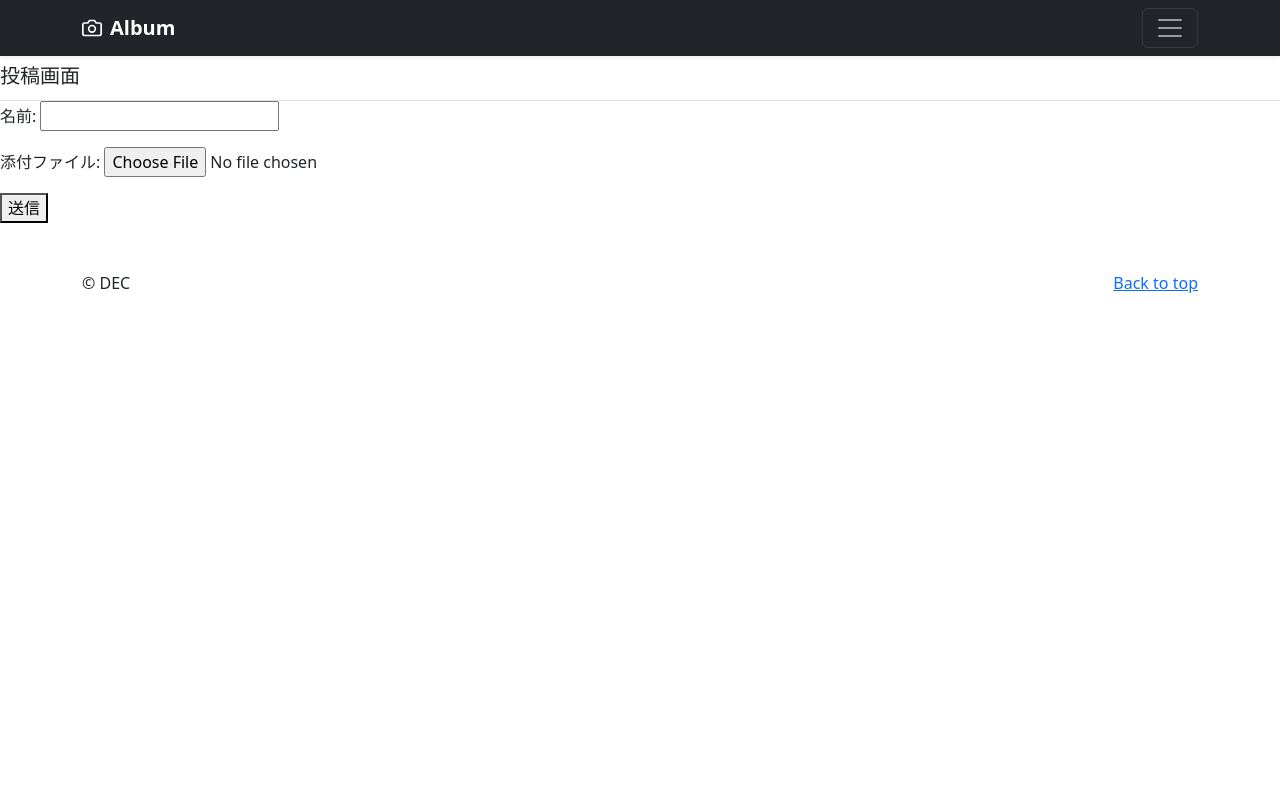
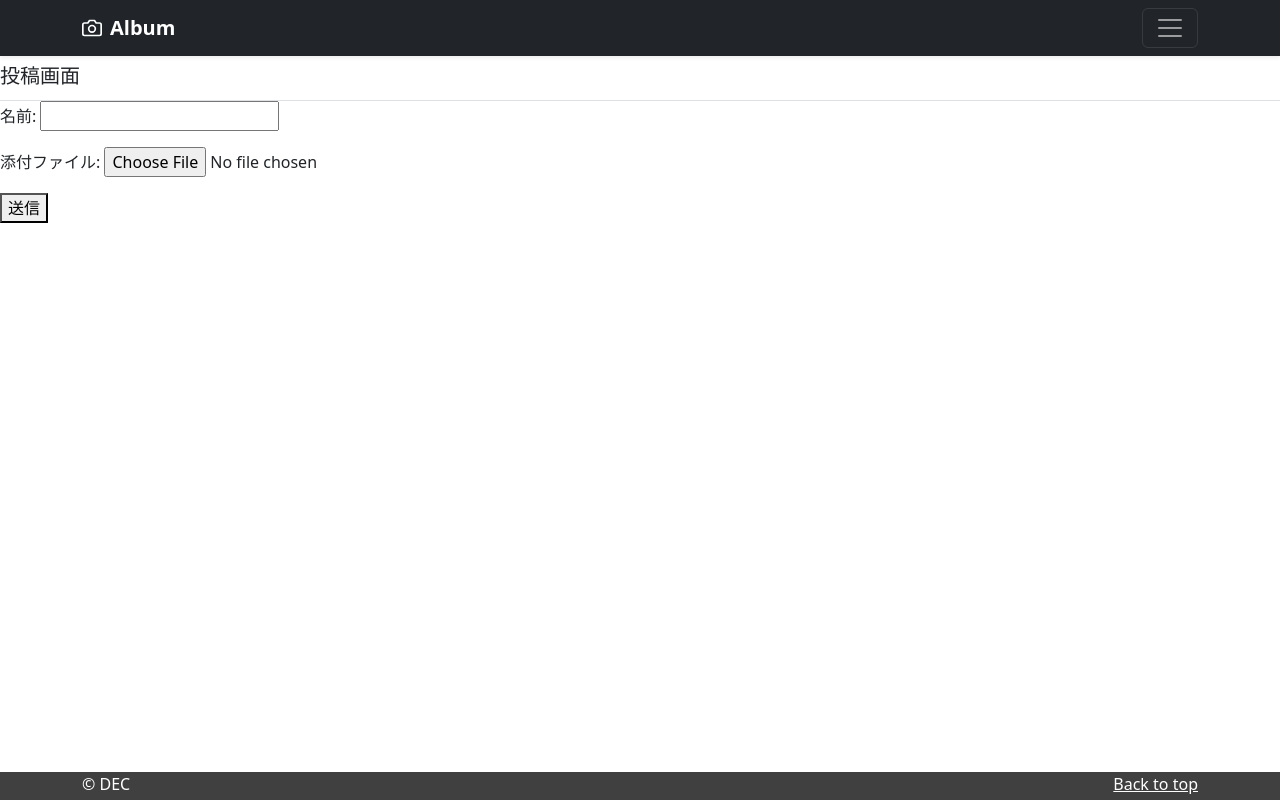
Before and after one commit to DECQuando/Synq, a Django app: page /synqapp/post in a window 1280 px wide. Run offline with Django 4.2, Linux system fonts and the light colour scheme; some libraries are stand-ins or nearby versions.

Commit message:
[update] headerとfooterを固定

```diff
--- a/templates/base.html
+++ b/templates/base.html
@@ -20,7 +20,7 @@
 </head>
 
 <body>
-<header>
+<header class="sticky-top">
     <div class="collapse bg-dark" id="navbarHeader">
         <div class="container">
             <div class="row">
@@ -67,10 +67,12 @@
 
 </main>
 
-<footer class="text-body-secondary py-5">
+{#<footer class="text-body-secondary py-5">#}
+{#<footer class="footer text-body-secondary py-5">#}
+    <footer class="fixed-bottom bg-black bg-opacity-75 text-white">
     <div class="container">
         <p class="float-end mb-1">
-            <a href="#">Back to top</a>
+            <a href="#" class="text-white">Back to top</a>
         </p>
         <p class="mb-1">&copy; DEC</p>
     </div>
```
